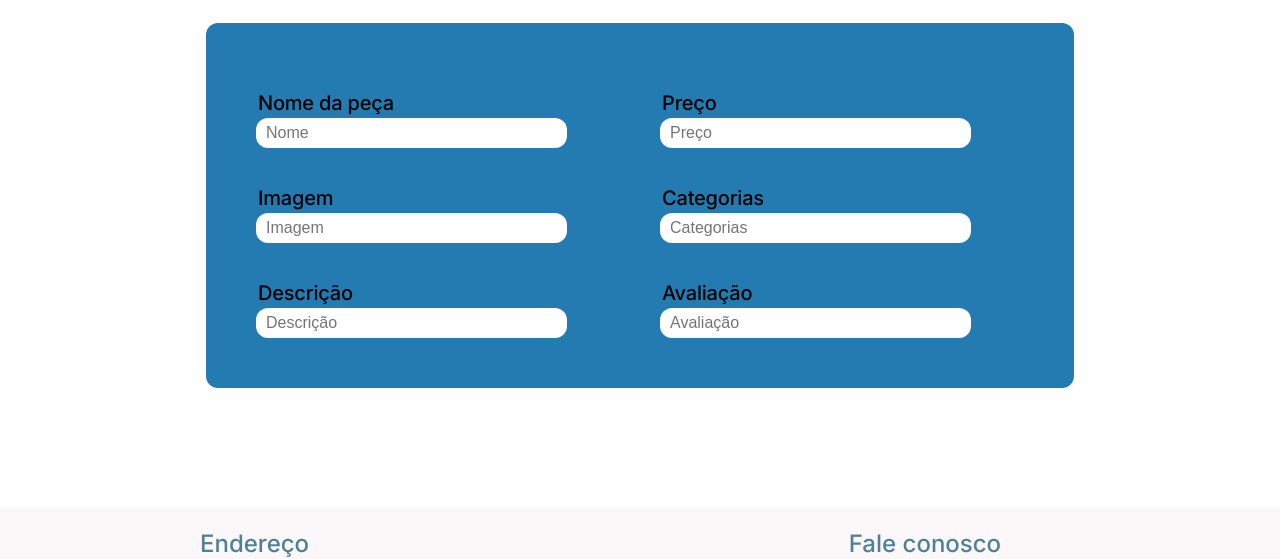
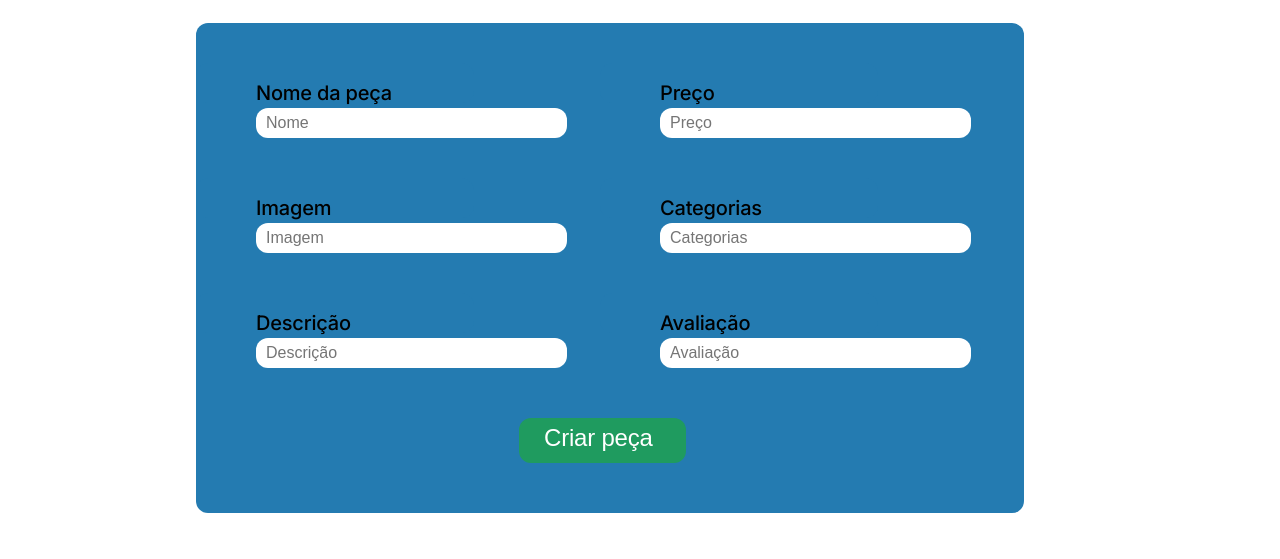
Before and after one commit to GabrielBaetaP/InJunior, a website: page Tarefa API e Promises/web/PagAdicionar.html in a window 1280 px wide. Shown: the part 253-812 px from the top of the page. Drawn offline with Linux system fonts and the light colour scheme; a web font is replaced by a local one.

Commit message:
add: botão

```diff
--- a/Tarefa API e Promises/web/PagAdicionar.css
+++ b/Tarefa API e Promises/web/PagAdicionar.css
@@ -71,6 +71,7 @@ main {
     align-items: center;
     justify-content: center;
     padding: 20px 0;
+    margin-bottom: 100px;
 }
 
 main .titulo {
@@ -82,16 +83,18 @@ main .titulo {
     margin-bottom: 30px;
 }
 
+main .campo{
+    width: 60%;
+    background-color: rgba(36, 123, 177, 1);
+    border-radius: 12px;
+    padding: 20px 0 0 60px;
+}
 
 main .infos {
-    padding: 50px;
-    background-color: rgba(36, 123, 177, 1);
-    width: 60%;
     display: grid;
     grid-template-columns: repeat(2, 1fr);
     gap: 20px 40px;
-    margin-bottom: 100px;
-    border-radius: 12px;
+
 }
 
 input {
@@ -108,9 +111,50 @@ input {
     color: rgba(0, 0, 0, 1);
     line-height: 100%;
     letter-spacing: -0.2px;
-    margin-left: 2px;
+    margin-left: -60px;
     margin-bottom: 5px;
     font-weight: 500;
+}
+
+#criar{
+    background-color: rgba(31, 155, 95, 1);
+
+
+    width: 167px;
+    height: 45px;
+    border-radius: 12px;
+    border: 0;
+
+    padding-top: 8px;
+    padding-right: 25px;
+    padding-bottom: 8px;
+    padding-left: 25px;
+
+    gap: 8px;
+    display: flex;
+    justify-self: center;
+
+    margin-top: 50px;
+    margin-left: -75px;
+    margin-bottom: 50px;
+
+    cursor: pointer;
+}
+
+#criar .btn-texto{
+    width: 117px;
+    height: 29px;
+
+    color: white;
+    font-weight: 500;
+    font-style: Medium;
+    font-size: 24px;
+    line-height: 100%;
+    letter-spacing: -0.2px;
+
+    margin-top: 0;
+
+    display: flex;
 }
 
 footer {
--- a/Tarefa API e Promises/web/PagAdicionar.html
+++ b/Tarefa API e Promises/web/PagAdicionar.html
@@ -24,6 +24,7 @@
 
     <main>
         <p class="titulo">Adicionar nova peça ao estoque</p>
+        <div class="campo">
             <div class="infos">
                 <div class="nome">
                     <p class="campo">Nome da peça</p>
@@ -50,6 +51,9 @@
                     <input type="text" name="" id="" placeholder="Avaliação">
                 </div>
             </div>
+            <button id="criar"><p class="btn-texto">Criar peça</p></button>
+        </div>
+
     </main>
 
 
```
Lines whose indentation alone changed are shown as unchanged.
